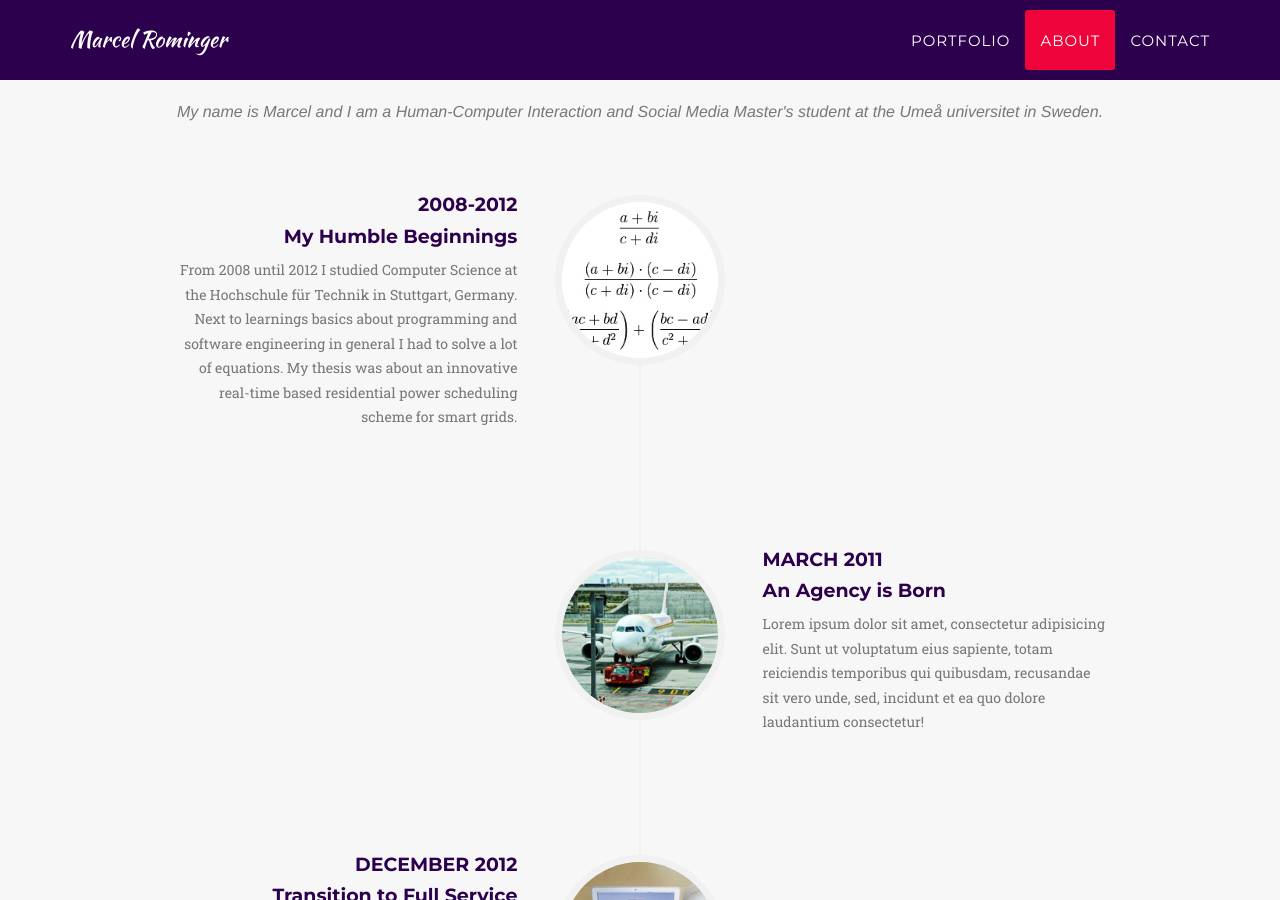
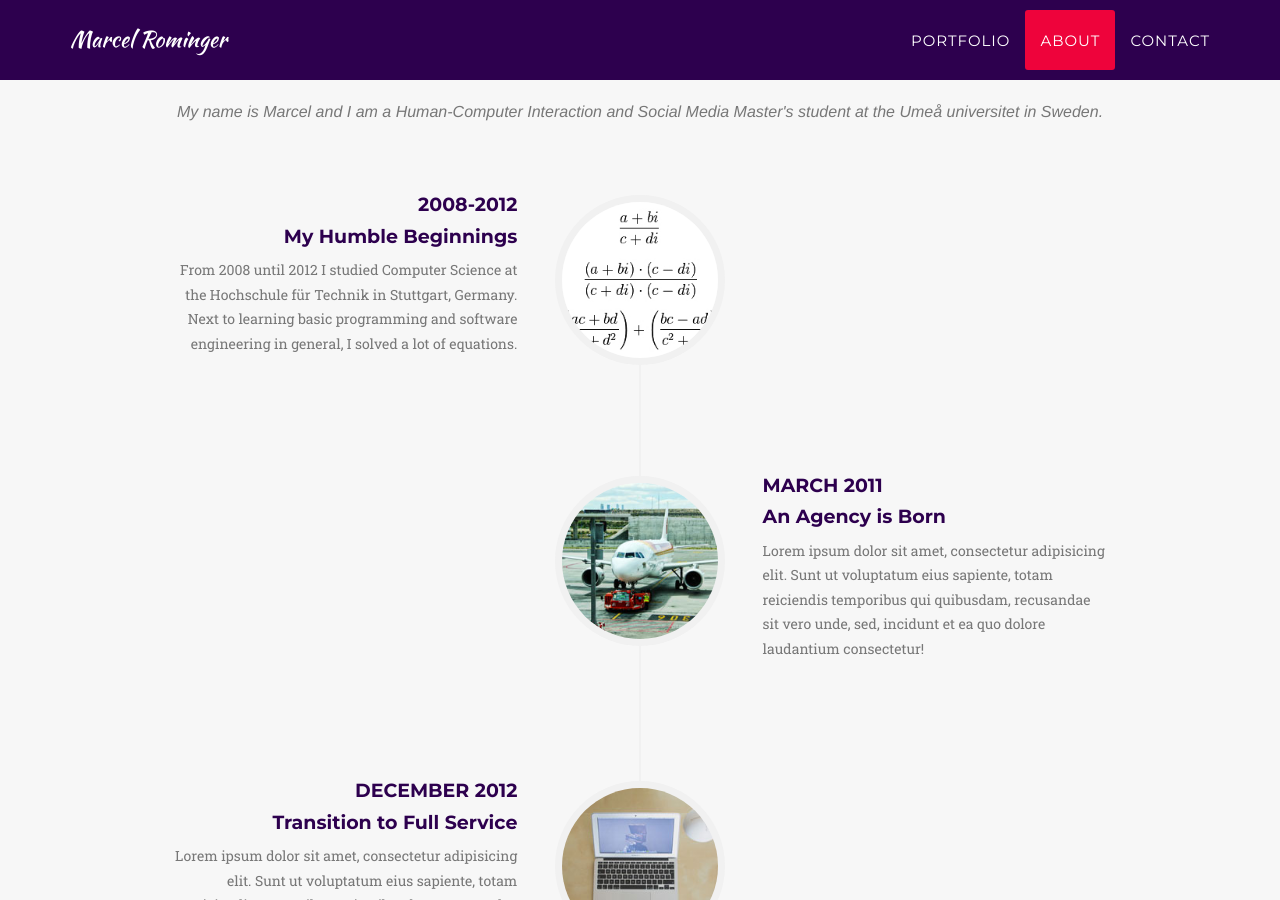
Before and after one commit to marororom/marororom.github.io, a Jekyll site: the page built from index.html, in a window 1280 px wide and 900 px high, scrolled down 2007 px. Built offline with Jekyll 4.4.1, drawn with Linux system fonts in a browser that asks for light colours; some web fonts are replaced.

Commit message:
formatted text

```diff
--- a/_includes/about.html
+++ b/_includes/about.html
@@ -20,7 +20,7 @@
                                     <h4 class="subheading">My Humble Beginnings</h4>
                                 </div>
                                 <div class="timeline-body">
-                                    <p class="text-muted">From 2008 until 2012 I studied Computer Science at the Hochschule für Technik in Stuttgart, Germany. Next to learnings basics about programming and software engineering in general I had to solve a lot of equations. My thesis was about an innovative real-time based residential power scheduling scheme for smart grids. </p>
+                                    <p class="text-muted">From 2008 until 2012 I studied Computer Science at the Hochschule für Technik in Stuttgart, Germany. Next to learning basic programming and software engineering in general, I solved a lot of equations.</p>
                                 </div>
                             </div>
                         </li>
```
